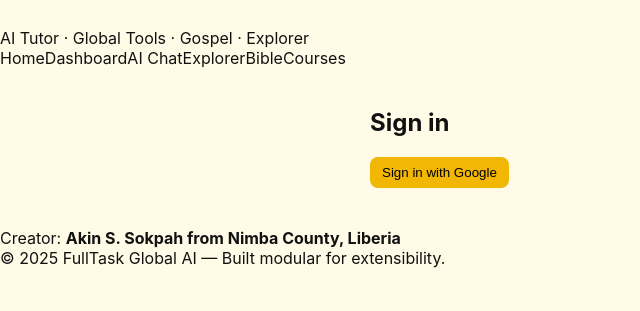
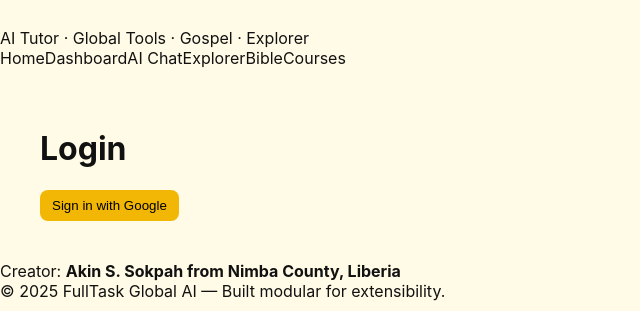
Before and after one commit to makej7403-bit/AllTask-AI-Platform, a Next.js app: page /login in a window 1280 px wide. Shown: the part 358-669 px from the top of the page, without its empty margins (0-640 px from the left). Built offline with nearby package versions, Linux system fonts and the light colour scheme.

Commit message:
Update page.jsx

```diff
--- a/app/login/page.jsx
+++ b/app/login/page.jsx
@@ -1,10 +1,15 @@
-import dynamic from 'next/dynamic';
-const GoogleSignIn = dynamic(()=>import('@/app/components/GoogleSignIn'), { ssr: false });
+"use client";
+import dynamic from "next/dynamic";
+
+const GoogleSignIn = dynamic(
+  () => import("@/app/components/GoogleSignIn"),
+  { ssr: false }
+);
 
 export default function LoginPage() {
   return (
-    <div style={{ maxWidth:540, margin:'40px auto' }}>
-      <h2>Sign in</h2>
+    <div style={{ padding: 40 }}>
+      <h1>Login</h1>
       <GoogleSignIn />
     </div>
   );
```
